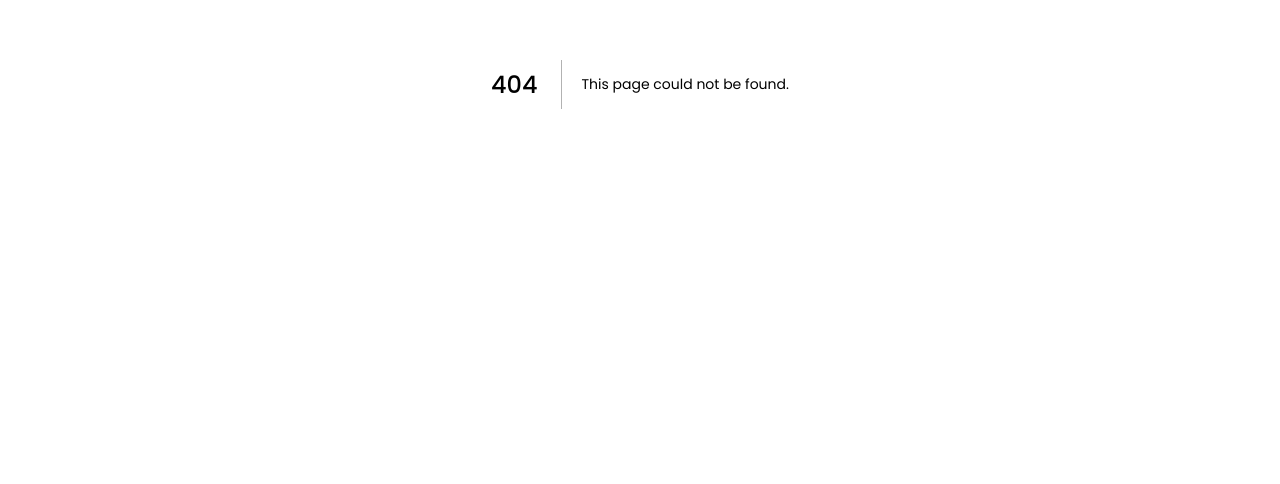
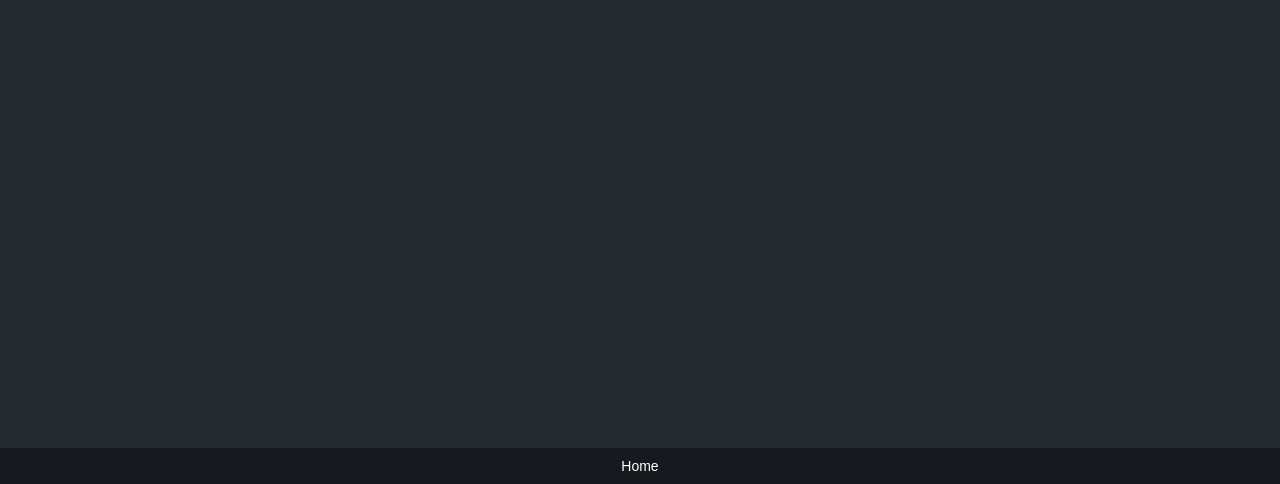
Before and after one commit to mqunell/games-achievements, a Next.js app: page /about in a window 1280 px wide. Before the commit this address had no page. Shown: the part 316-800 px from the top of the page. Built offline with nearby package versions, Linux system fonts and the light colour scheme; a web font is replaced by a local one.

Commit message:
create persistent Footer; add About stub

```diff
--- /dev/null
+++ b/components/Footer.tsx
@@ -0,0 +1,29 @@
+import Link from 'next/link';
+import { motion } from 'framer-motion';
+
+/**
+ * Footer that shows up on all pages. Links to '/' or '/about' depending on the current route. The
+ * motion animation prevents visual oddities during page transitions because this component is a
+ * direct child of AnimatePresence.
+ */
+export default function Footer({ route }: { route: string }) {
+	return (
+		<motion.footer
+			initial={{ opacity: 0 }}
+			animate={{ opacity: 1 }}
+			exit={{ opacity: 0 }}
+			transition={{ type: 'linear', duration: 0.5 }}
+			className="grid w-full place-items-center bg-footer p-2 text-sm text-white"
+		>
+			{route !== '/about' ? (
+				<Link href="/about">
+					<a>About</a>
+				</Link>
+			) : (
+				<Link href="/">
+					<a>Home</a>
+				</Link>
+			)}
+		</motion.footer>
+	);
+}
--- a/components/Layout.tsx
+++ b/components/Layout.tsx
@@ -13,7 +13,7 @@ const Container = ({ fromDirection, children }) => {
 			exit={{ opacity: 0, x }}
 			transition={{ type: 'linear', duration: 0.5 }}
 		>
-			<div className="flex flex-col items-center gap-6 p-8 md:flex-row md:items-start">
+			<div className="flex min-h-layout flex-col items-center gap-6 p-8 md:flex-row md:items-start">
 				{children}
 			</div>
 		</motion.div>
--- a/pages/_app.tsx
+++ b/pages/_app.tsx
@@ -1,15 +1,18 @@
 import { AnimatePresence } from 'framer-motion';
+import Footer from '../components/Footer';
 import '../styles/globals.css';
 
 /**
  * Page transitions are handled by this AnimatePresence. Rather than the pages' Link components
  * scrolling to the top when clicked, onExitComplete here handles scrolling so the exiting page
- * stays in place while animating out and the entering page starts from the top.
+ * stays in place while animating out and the entering page starts from the top. Unique keys are
+ * required for unmount/mount animations.
  */
 function MyApp({ Component, pageProps, router }) {
 	return (
 		<AnimatePresence exitBeforeEnter onExitComplete={() => window.scrollTo(0, 0)}>
-			<Component {...pageProps} key={router.route} />
+			<Component {...pageProps} key={`component-${router.route}`} />
+			<Footer route={router.route} key={`footer-${router.route}`} />
 		</AnimatePresence>
 	);
 }
--- /dev/null
+++ b/pages/about.tsx
@@ -0,0 +1,3 @@
+export default function About() {
+	return <div className="min-h-layout"></div>;
+}
--- a/styles/globals.css
+++ b/styles/globals.css
@@ -3,9 +3,9 @@
 @tailwind utilities;
 
 body {
-	background-color: rgb(36, 40, 47);
 	font-family: 'Anek Gujarati', sans-serif;
 	font-weight: 400;
+	@apply bg-body overflow-x-hidden;
 }
 
 h1,
--- a/tailwind.config.js
+++ b/tailwind.config.js
@@ -2,8 +2,15 @@ module.exports = {
 	content: ['./pages/**/*.{js,ts,jsx,tsx}', './components/**/*.{js,ts,jsx,tsx}'],
 	theme: {
 		extend: {
+			colors: {
+				body: 'rgb(36, 40, 47)',
+				footer: 'rgb(22, 25, 29)',
+			},
 			gridTemplateColumns: {
 				cards: 'repeat(auto-fit, 20rem)',
+			},
+			minHeight: {
+				layout: 'calc(100vh - 36px)', // Always show the footer at the bottom of the screen
 			},
 		},
 	},
```
